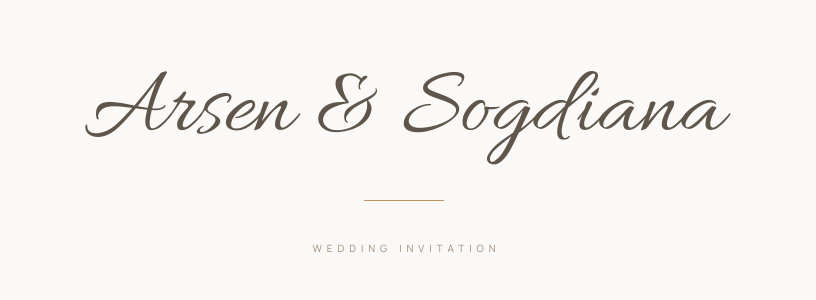
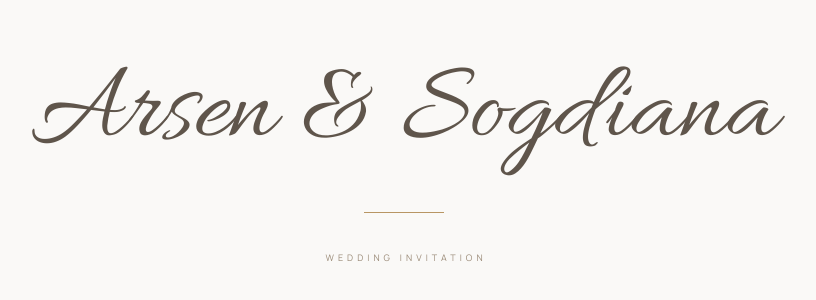
Before and after one commit to MarcusL/arsen-sogdiana-wedding, a Next.js app: page / in a window 1280 px wide. Shown: the part 240-540 px from the top of the page, without its empty margins (236-1052 px from the left). Built offline with nearby package versions, Linux system fonts and the light colour scheme.

Commit message:
testtest2

```diff
--- a/app/globals.css
+++ b/app/globals.css
@@ -62,3 +62,111 @@ button {
 .heading {
   font-family: var(--font-heading);
 }
+/* =========================
+   WEDDING COVER
+========================= */
+
+.wedding-cover {
+  min-height: 100vh;
+  min-height: 100svh;
+
+  display: flex;
+  align-items: center;
+  justify-content: center;
+
+  padding: 24px;
+
+  background: #faf9f7;
+}
+
+.wedding-cover__content {
+  width: 100%;
+  text-align: center;
+}
+
+.wedding-cover__names {
+  margin: 0;
+
+  color: #5f554b;
+
+  font-family: var(--font-script), cursive;
+  font-size: clamp(3.2rem, 12vw, 7rem);
+  font-weight: 400;
+  line-height: 1.05;
+
+  animation: weddingNamesAppear 1.2s ease-out both;
+}
+
+.wedding-cover__line {
+  width: 80px;
+  height: 1px;
+
+  margin: 38px auto;
+
+  background: #b89664;
+
+  transform-origin: center;
+
+  animation: weddingLineAppear 1.3s 0.45s ease-out both;
+}
+
+.wedding-cover__subtitle {
+  margin: 0;
+
+  color: #9b8b78;
+
+  font-family: var(--font-body), sans-serif;
+  font-size: 9px;
+  font-weight: 400;
+
+  letter-spacing: 0.45em;
+  text-transform: uppercase;
+
+  padding-left: 0.45em;
+
+  animation: weddingSubtitleAppear 0.9s 0.9s ease-out both;
+}
+
+@keyframes weddingNamesAppear {
+  from {
+    opacity: 0;
+    transform: translateY(20px);
+  }
+
+  to {
+    opacity: 1;
+    transform: translateY(0);
+  }
+}
+
+@keyframes weddingLineAppear {
+  from {
+    transform: scaleX(0);
+  }
+
+  to {
+    transform: scaleX(1);
+  }
+}
+
+@keyframes weddingSubtitleAppear {
+  from {
+    opacity: 0;
+    transform: translateY(8px);
+  }
+
+  to {
+    opacity: 1;
+    transform: translateY(0);
+  }
+}
+
+/* На устройствах с отключёнными анимациями
+   весь контент остаётся видимым */
+@media (prefers-reduced-motion: reduce) {
+  .wedding-cover__names,
+  .wedding-cover__line,
+  .wedding-cover__subtitle {
+    animation: none;
+  }
+}
--- a/components/Loader/Loader.tsx
+++ b/components/Loader/Loader.tsx
@@ -1,96 +1,16 @@
-"use client";
-
-import { motion } from "framer-motion";
-
 export default function Loader() {
   return (
-    <section
-      className="
-        min-h-[100svh]
-        flex
-        items-center
-        justify-center
-        bg-[#FAF9F7]
-        px-6
-      "
-    >
-      <div className="text-center">
-        {/* Имена */}
-        <motion.h1
-          initial={{
-            opacity: 0,
-            y: 20,
-          }}
-          animate={{
-            opacity: 1,
-            y: 0,
-          }}
-          transition={{
-            duration: 1.2,
-            ease: "easeOut",
-          }}
-          className="
-            script
-            text-6xl
-            sm:text-7xl
-            md:text-8xl
-            text-[#5F554B]
-            font-normal
-            leading-none
-          "
-        >
+    <section className="wedding-cover">
+      <div className="wedding-cover__content">
+        <h1 className="wedding-cover__names">
           Arsen & Sogdiana
-        </motion.h1>
+        </h1>
 
-        {/* Золотая линия */}
-        <motion.div
-          initial={{
-            scaleX: 0,
-          }}
-          animate={{
-            scaleX: 1,
-          }}
-          transition={{
-            duration: 1.3,
-            delay: 0.5,
-            ease: "easeOut",
-          }}
-          className="
-            h-px
-            w-20
-            bg-[#B89664]
-            mx-auto
-            my-10
-            origin-center
-          "
-        />
+        <div className="wedding-cover__line" />
 
-        {/* Подпись */}
-        <motion.p
-          initial={{
-            opacity: 0,
-            y: 8,
-          }}
-          animate={{
-            opacity: 1,
-            y: 0,
-          }}
-          transition={{
-            duration: 0.9,
-            delay: 1,
-            ease: "easeOut",
-          }}
-          className="
-            uppercase
-            tracking-[0.5em]
-            text-[9px]
-            sm:text-[10px]
-            text-[#9B8B78]
-            pl-[0.5em]
-          "
-        >
+        <p className="wedding-cover__subtitle">
           Wedding Invitation
-        </motion.p>
+        </p>
       </div>
     </section>
   );
```
